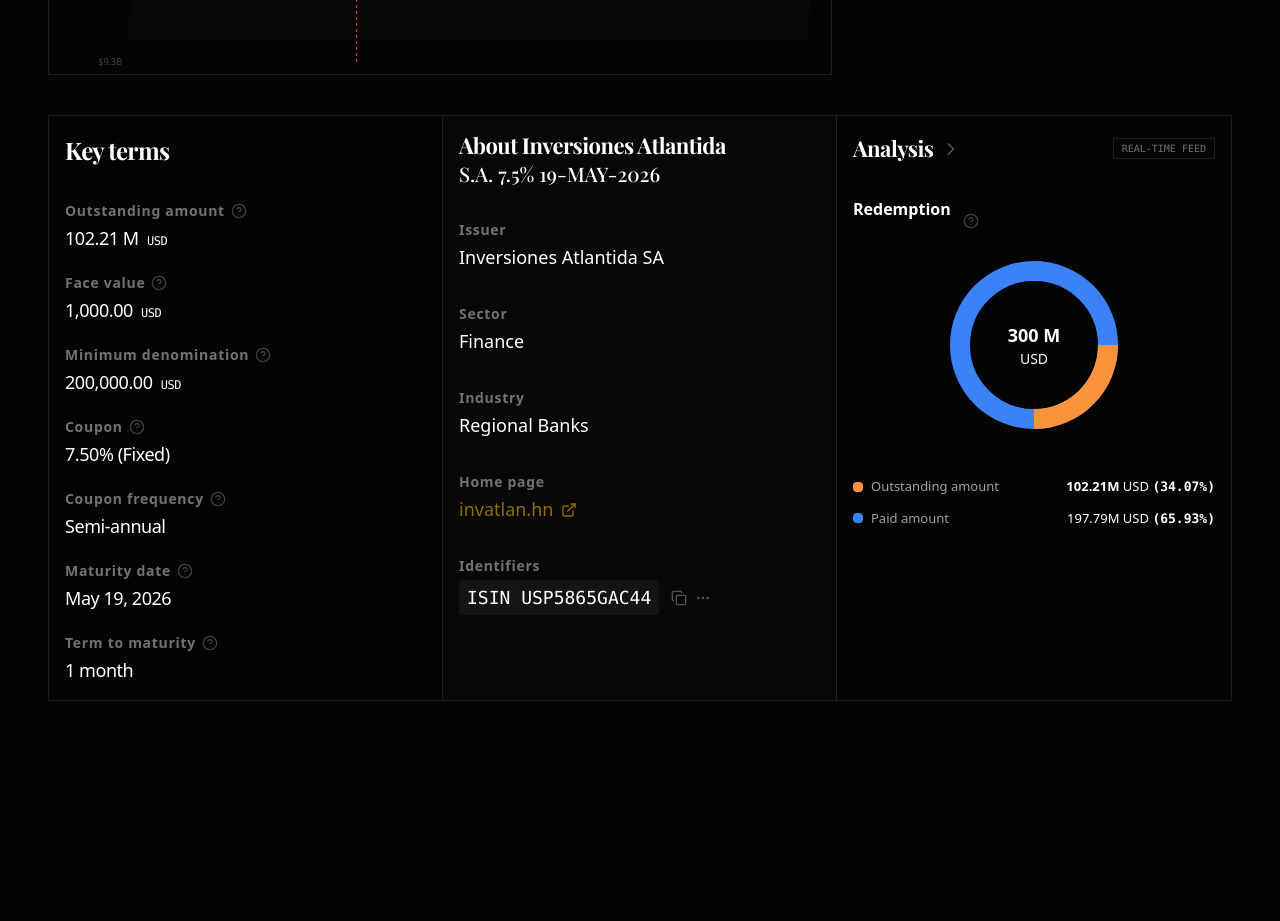
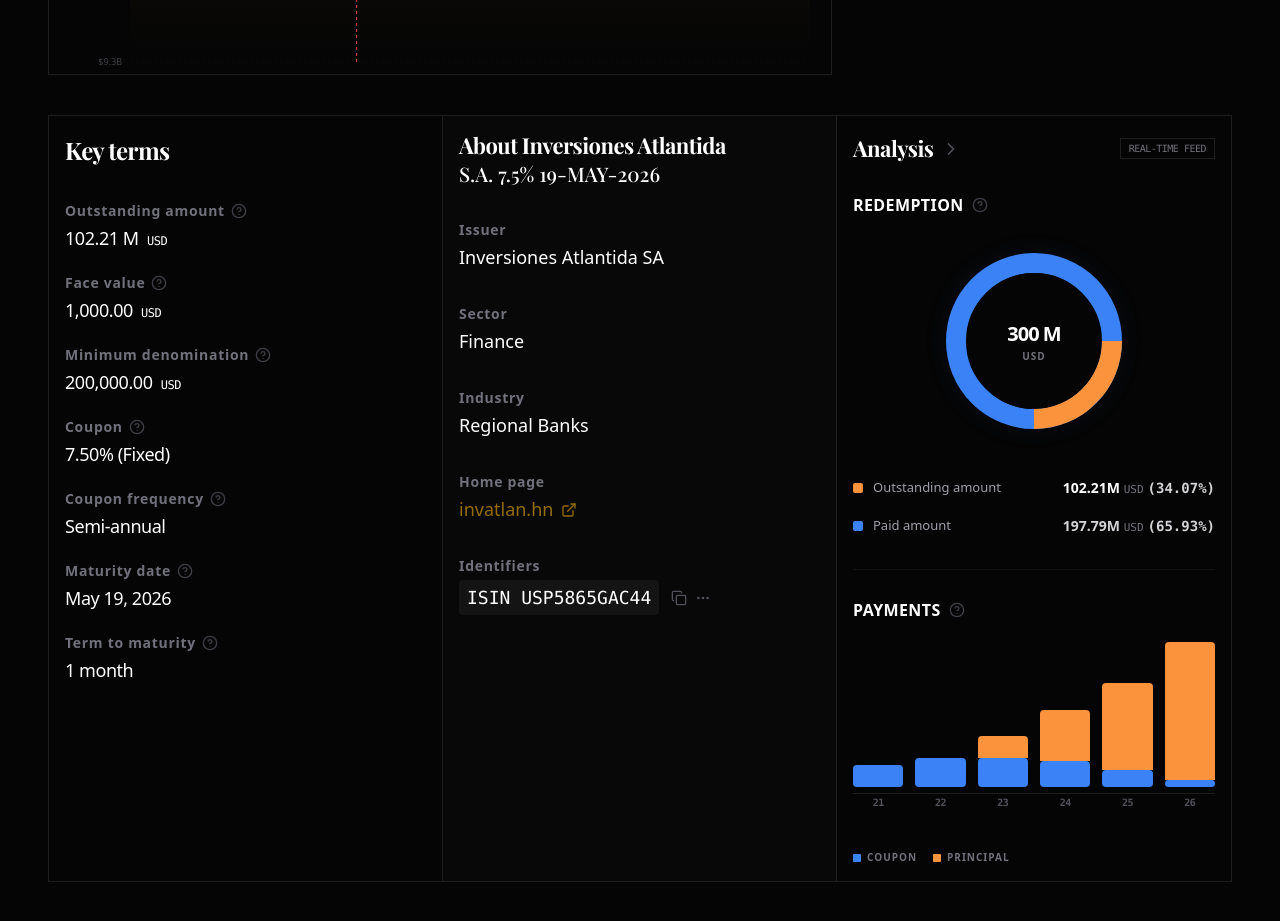
Before and after one commit to legitking4pf/DJF-site, a Next.js app: page /dashboard in a window 1280 px wide. Shown: the part 860-1781 px from the top of the page. Before the commit the page ends 1609 px from the top, so only its background shows below. Built offline with nearby package versions, Linux system fonts and the light colour scheme; a web font is replaced by a local one.

Commit message:
update TechnicalDossier.tsx

```diff
--- a/src/components/dashboard/TechnicalDossier.tsx
+++ b/src/components/dashboard/TechnicalDossier.tsx
@@ -1,9 +1,28 @@
 "use client";
-import React from 'react';
+import React, { useState, useRef, useEffect } from 'react';
 import { motion } from 'framer-motion';
 import { ChevronRight, ExternalLink, Copy, MoreHorizontal, HelpCircle } from 'lucide-react';
 
 export const TechnicalDossier = () => {
+  const [showExtraIds, setShowExtraIds] = useState(false);
+  const dropdownRef = useRef<HTMLDivElement>(null);
+
+  // Close dropdown when clicking anywhere else on the screen
+  useEffect(() => {
+    const handleClickOutside = (event: MouseEvent) => {
+      if (dropdownRef.current && !dropdownRef.current.contains(event.target as Node)) {
+        setShowExtraIds(false);
+      }
+    };
+    document.addEventListener("mousedown", handleClickOutside);
+    return () => document.removeEventListener("mousedown", handleClickOutside);
+  }, []);
+
+  const extraIdentifiers = [
+    { label: 'CUSIP', value: 'P5865GAC4' },
+    { label: 'FIGI', value: 'BBG01111RXS0' }
+  ];
+
   return (
     <div className="grid grid-cols-1 lg:grid-cols-3 gap-0 border border-white/10 bg-[#050505] divide-y lg:divide-y-0 lg:divide-x divide-white/10">
 
@@ -26,7 +45,7 @@ export const TechnicalDossier = () => {
                 {item.label}
                 <HelpCircle size={16} className="text-zinc-700 group-hover:text-gold transition-colors" />
               </p>
-              <p className="text-[18px] text-white tracking-tight">
+              <p className="text-[18px] text-white tracking-tight font-medium">
                 {item.value} {item.unit && <span className="text-[12px] text-white font-mono ml-1">{item.unit}</span>}
               </p>
             </div>
@@ -52,7 +71,7 @@ export const TechnicalDossier = () => {
           </div>
           <div className="flex flex-col gap-1 pt-2">
             <p className="text-[14px] font-bold text-zinc-500 tracking-wider">Industry</p>
-              <p className="text-[18px]">Regional Banks</p>
+            <p className="text-[18px] text-white">Regional Banks</p>
           </div>
 
           <div className="flex flex-col gap-1 pt-2">
@@ -62,73 +81,144 @@ export const TechnicalDossier = () => {
             </a>
           </div>
 
-          <div className="flex flex-col gap-1 pt-2">
+          {/* IDENTIFIERS WITH DROPDOWN TOGGLE */}
+          <div className="flex flex-col gap-1 pt-2 relative" ref={dropdownRef}>
             <p className="text-[14px] font-bold text-zinc-500 tracking-wider">Identifiers</p>
             <div className="flex items-center gap-3">
               <code className="text-[18px] font-mono text-white bg-white/5 px-2 py-1 rounded">ISIN USP5865GAC44</code>
               <div className="flex gap-2 text-zinc-600">
                 <Copy size={16} className="cursor-pointer hover:text-white transition-colors" />
-                <MoreHorizontal size={16} className="cursor-pointer hover:text-white transition-colors" />
+                <button onClick={() => setShowExtraIds(!showExtraIds)}>
+                  <MoreHorizontal size={16} className={`cursor-pointer transition-colors ${showExtraIds ? 'text-white' : 'hover:text-white'}`} />
+                </button>
               </div>
             </div>
+
+            {/* Hidden Toggle Container */}
+            {showExtraIds && (
+              <div className="absolute top-full left-0 mt-3 w-64 bg-[#0a0a0a] border border-white/10 rounded shadow-2xl z-50 p-1">
+                {extraIdentifiers.map((id, idx) => (
+                  <div key={idx} className="flex justify-between items-center p-3 hover:bg-white/5 transition-colors border-b border-white/5 last:border-0 group">
+                    <div>
+                      <p className="text-[11px] text-zinc-500 font-bold uppercase tracking-widest">{id.label}</p>
+                      <p className="text-[15px] text-white font-mono">{id.value}</p>
+                    </div>
+                    <Copy size={14} className="text-zinc-600 opacity-0 group-hover:opacity-100 cursor-pointer" />
+                  </div>
+                ))}
+              </div>
+            )}
           </div>
         </div>
       </div>
 
       {/* 3. ANALYSIS */}
 <div className="p-4 space-y-8">
+  {/* Header Section */}
   <div className="flex justify-between items-center">
     <h3 className="text-[22px] font-bold tracking-tight text-white flex items-center gap-2">
       Analysis <ChevronRight size={20} className="text-zinc-600" />
     </h3>
-          <span className="text-[10px] px-2 py-0.5 border border-white/10 text-zinc-500 uppercase font-mono">Real-time Feed</span>
+    <span className="text-[10px] px-2 py-0.5 border border-white/10 text-zinc-500 uppercase font-mono tracking-tighter">
+      Real-time Feed
+    </span>
   </div>
 
-        {/* Redemption Donut */}
-        <div>
-          <div className="flex items-center gap-3">
-            <p className="text-[16px] font-bold text-white mb-6">Redemption</p>
-            <HelpCircle size={16} className="text-zinc-700 group-hover:text-gold transition-colors" />
+  {/* REDEMPTION SECTION */}
+  <div className="space-y-6">
+    {/* Corrected Alignment for Title and Icon */}
+    <div className="flex items-center gap-2">
+      <p className="text-[16px] font-bold text-white uppercase tracking-wide leading-none">
+        Redemption
+      </p>
+      <HelpCircle size={16} className="text-zinc-700 hover:text-gold transition-colors cursor-help" />
     </div>
+
+    {/* Donut Chart */}
     <div className="flex justify-center items-center relative py-4">
-             {/* Simple CSS Donut representation */}
-             <div className="w-42 h-42 rounded-full border-[20px] border-[#3b82f6] flex items-center justify-center relative">
-                {/* Outstanding Segment (Orange - ~34%) */}
-                <div className="absolute inset-[-20px] rounded-full border-[20px] border-transparent border-t-[#fb923c] border-r-[#fb923c] rotate-[45deg]"
-                     style={{ clipPath: 'polygon(50% 50%, 100% 0, 100% 100%, 50% 100%)' }} />
-
+      <div className="w-44 h-44 rounded-full border-[20px] border-[#3b82f6] flex items-center justify-center relative shadow-[0_0_30px_rgba(59,130,246,0.05)]">
+        {/* Outstanding Segment (Orange ~34%) */}
+        <div
+          className="absolute inset-[-20px] rounded-full border-[20px] border-transparent border-t-[#fb923c] border-r-[#fb923c] rotate-[45deg]"
+          style={{ clipPath: 'polygon(50% 50%, 100% 0, 100% 100%, 50% 100%)' }}
+        />
         <div className="text-center bg-[#050505] w-full h-full rounded-full flex flex-col items-center justify-center m-[1px]">
-                  <span className="text-lg font-bold">300 M</span>
-                  <span className="text-sm uppercase">USD</span>
+          <span className="text-[20px] font-bold text-white tracking-tighter">300 M</span>
+          <span className="text-[10px] text-zinc-500 font-bold uppercase tracking-widest">USD</span>
         </div>
       </div>
     </div>
 
-          <div className="mt-8 space-y-3">
+    {/* Redemption Legend/Data */}
+    <div className="mt-8 space-y-4">
       <div className="flex justify-between items-center text-[13px]">
-              <div className="flex items-center gap-2">
-                <div className="w-2.5 h-2.5 bg-[#fb923c] rounded-sm" />
-                <span className="text-zinc-400">Outstanding amount</span>
+        <div className="flex items-center gap-2.5">
+          <div className="w-2.5 h-2.5 bg-[#fb923c] rounded-[2px]" />
+          <span className="text-zinc-400 font-medium">Outstanding amount</span>
         </div>
-              <div className="text-white">
-                <span className="font-bold">102.21M</span> USD <span className="font-bold font-mono"> (34.07%)</span>
+        <p className="text-white text-[14px]">
+          <span className="font-bold">102.21M</span> <span className="text-zinc-500 font-mono text-[11px]">USD</span>
+          <span className="font-bold font-mono text-zinc-300 ml-1">(34.07%)</span>
+        </p>
+      </div>
+      <div className="flex justify-between items-center text-[13px]">
+        <div className="flex items-center gap-2.5">
+          <div className="w-2.5 h-2.5 bg-[#3b82f6] rounded-[2px]" />
+          <span className="text-zinc-400 font-medium">Paid amount</span>
+        </div>
+        <p className="text-white text-[14px]">
+          <span className="font-bold text-zinc-300">197.79M</span> <span className="text-zinc-500 font-mono text-[11px]">USD</span>
+          <span className="font-bold font-mono text-zinc-300 ml-1">(65.93%)</span>
+        </p>
       </div>
     </div>
-            <div className="flex justify-between items-center text-[13px]">
+  </div>
+
+  {/* PAYMENTS SECTION */}
+  <div className="pt-8 border-t border-white/5 space-y-6">
     <div className="flex items-center gap-2">
-                <div className="w-2.5 h-2.5 bg-[#3b82f6] rounded-sm" />
-                <span className="text-zinc-400">Paid amount</span>
+      <p className="text-[16px] font-bold text-white uppercase tracking-wide leading-none">
+        Payments
+      </p>
+      <HelpCircle size={16} className="text-zinc-700 hover:text-gold transition-colors cursor-help" />
     </div>
-              <div>
-                <span>
-                  197.79M
-                </span> USD <span className="font-bold font-mono"> (65.93%)</span>
 
+    {/* Stacked Bar Chart */}
+    <div className="h-44 w-full flex items-end justify-between gap-3 relative pb-2 group">
+      {[
+        { year: '21', coupon: 15, principal: 0 },
+        { year: '22', coupon: 20, principal: 0 },
+        { year: '23', coupon: 20, principal: 15 },
+        { year: '24', coupon: 18, principal: 35 },
+        { year: '25', coupon: 12, principal: 60 },
+        { year: '26', coupon: 5,  principal: 100 },
+      ].map((bar, i) => (
+        <div key={i} className="flex-1 flex flex-col justify-end items-center gap-2 h-full">
+          <div className="w-full flex flex-col justify-end h-full relative group-hover:opacity-60 hover:!opacity-100 transition-opacity">
+            <div className="w-full bg-[#fb923c] rounded-t-sm" style={{ height: `${bar.principal}%` }} />
+            <div className="w-full bg-[#3b82f6] rounded-sm" style={{ height: `${bar.coupon}%` }} />
+          </div>
+          <span className="text-[10px] font-mono font-bold text-zinc-600 tracking-tighter uppercase">
+            {bar.year}
+          </span>
+        </div>
+      ))}
+      {/* Base Line */}
+      <div className="absolute bottom-6 left-0 right-0 h-px bg-white/10" />
+    </div>
+
+    {/* Bar Chart Legend */}
+    <div className="flex gap-4 pt-2">
+      <div className="flex items-center gap-1.5 text-[10px] text-zinc-500 font-bold uppercase tracking-widest">
+        <div className="w-2 h-2 bg-[#3b82f6] rounded-[1px]" /> Coupon
+      </div>
+      <div className="flex items-center gap-1.5 text-[10px] text-zinc-500 font-bold uppercase tracking-widest">
+        <div className="w-2 h-2 bg-[#fb923c] rounded-[1px]" /> Principal
       </div>
     </div>
   </div>
 </div>
-      </div>
+
     </div>
   );
 };
```
Lines whose indentation alone changed are shown as unchanged.
